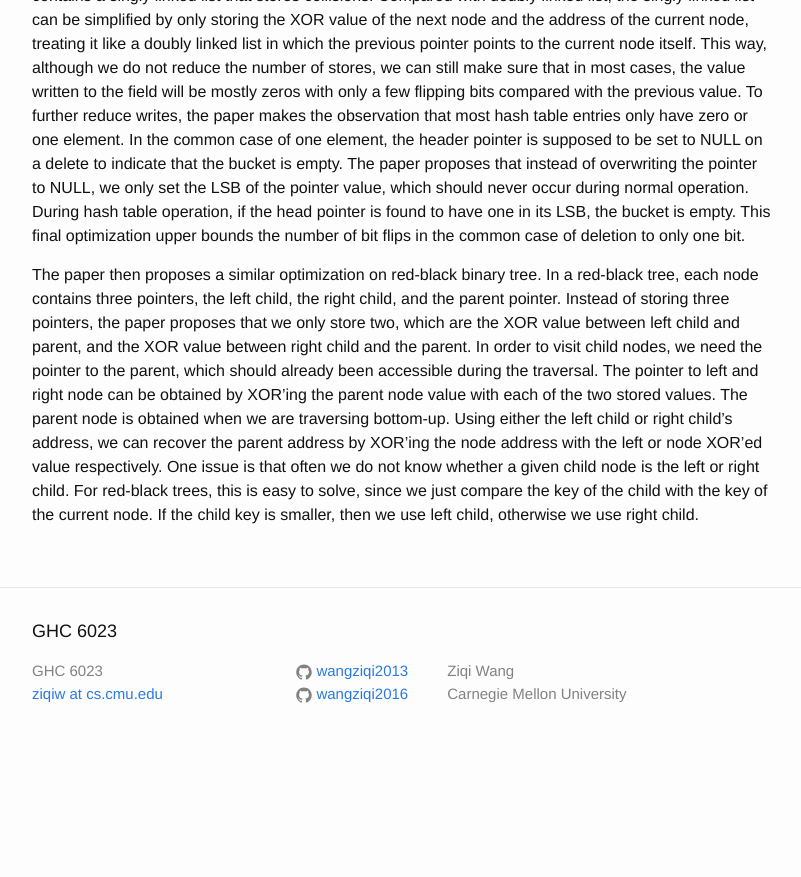
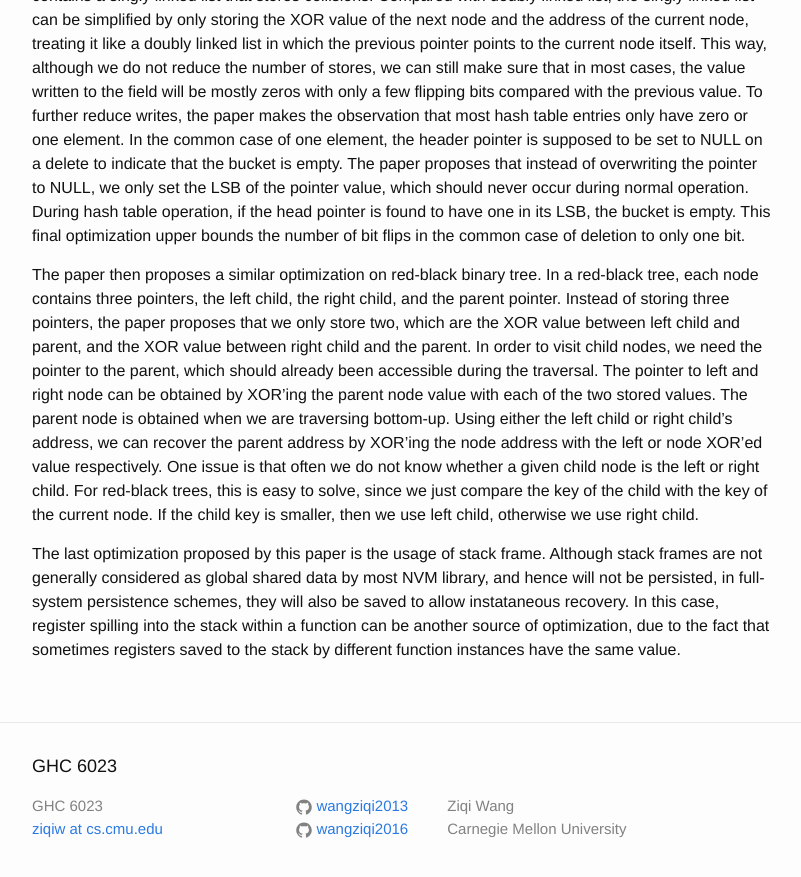
Before and after one commit to wangziqi2013/wangziqi2013.github.io, a Jekyll site: the page built from _posts/2019-12-07-optimizing-systems-for-nvm-by-reducing-bit-flipping.markdown, in a window 1280 px wide and 900 px high, scrolled down 1735 px. Shown: the top 877 px of the window, without its empty margins (238-1039 px from the left). Built offline with Jekyll 4.4.1, drawn with Linux system fonts in a browser that asks for light colours; before the commit the page ends 2500 px from its top, so only the background shows below that.

Commit message:
Adding stack

```diff
--- a/_posts/2019-12-07-optimizing-systems-for-nvm-by-reducing-bit-flipping.markdown
+++ b/_posts/2019-12-07-optimizing-systems-for-nvm-by-reducing-bit-flipping.markdown
@@ -79,3 +79,9 @@ or right child's address, we can recover the parent address by XOR'ing the node
 value respectively. One issue is that often we do not know whether a given child node is the left or right child. For
 red-black trees, this is easy to solve, since we just compare the key of the child with the key of the current node. If
 the child key is smaller, then we use left child, otherwise we use right child.
+
+The last optimization proposed by this paper is the usage of stack frame. Although stack frames are not generally considered
+as global shared data by most NVM library, and hence will not be persisted, in full-system persistence schemes, they will
+also be saved to allow instataneous recovery. In this case, register spilling into the stack within a function can be another
+source of optimization, due to the fact that sometimes registers saved to the stack by different function instances have
+the same value.
```
